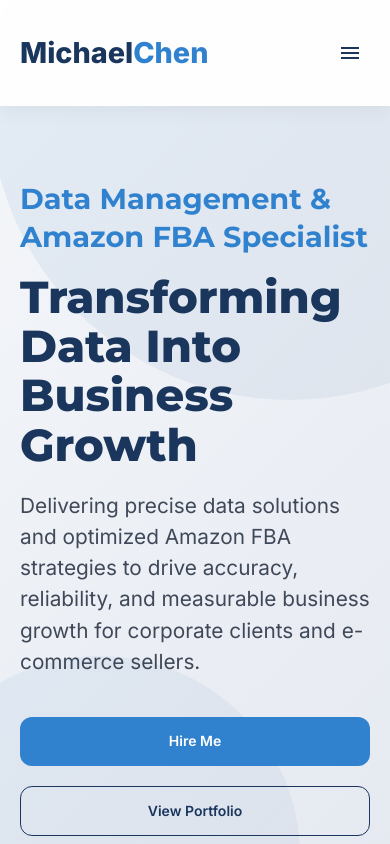
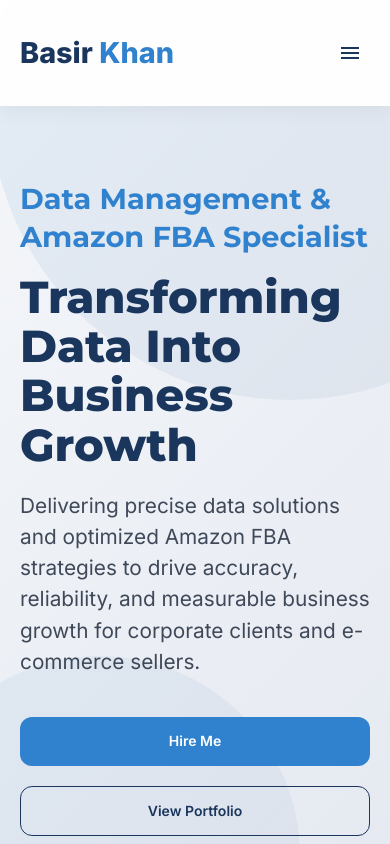
Before and after one commit to Muhammad33Abbas/Portfolio, a React (Vite) app: page / in a window 390 px wide. Shown: the top 844 px of the page. Built offline with nearby package versions, Linux system fonts and the light colour scheme.

Commit message:
feat: create Header component with responsive navigation, scroll effects, and smooth scrolling.

```diff
--- a/src/components/layout/Header.jsx
+++ b/src/components/layout/Header.jsx
@@ -76,7 +76,7 @@
               color: 'primary.main',
             }}
           >
-            Michael<Box component="span" sx={{ color: 'action.active' }}>Chen</Box>
+            Basir <Box component="span" sx={{ color: 'action.active' }}>Khan</Box>
           </Link>
 
           {/* Desktop Nav */}
```
